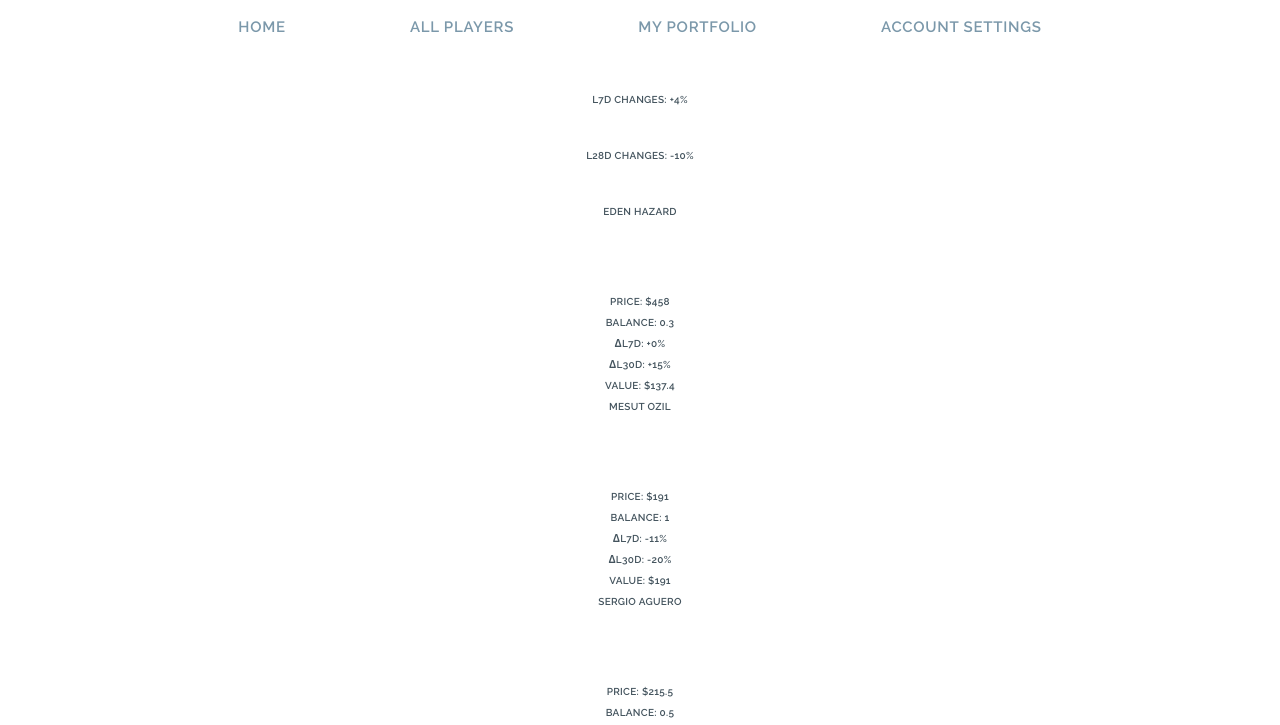
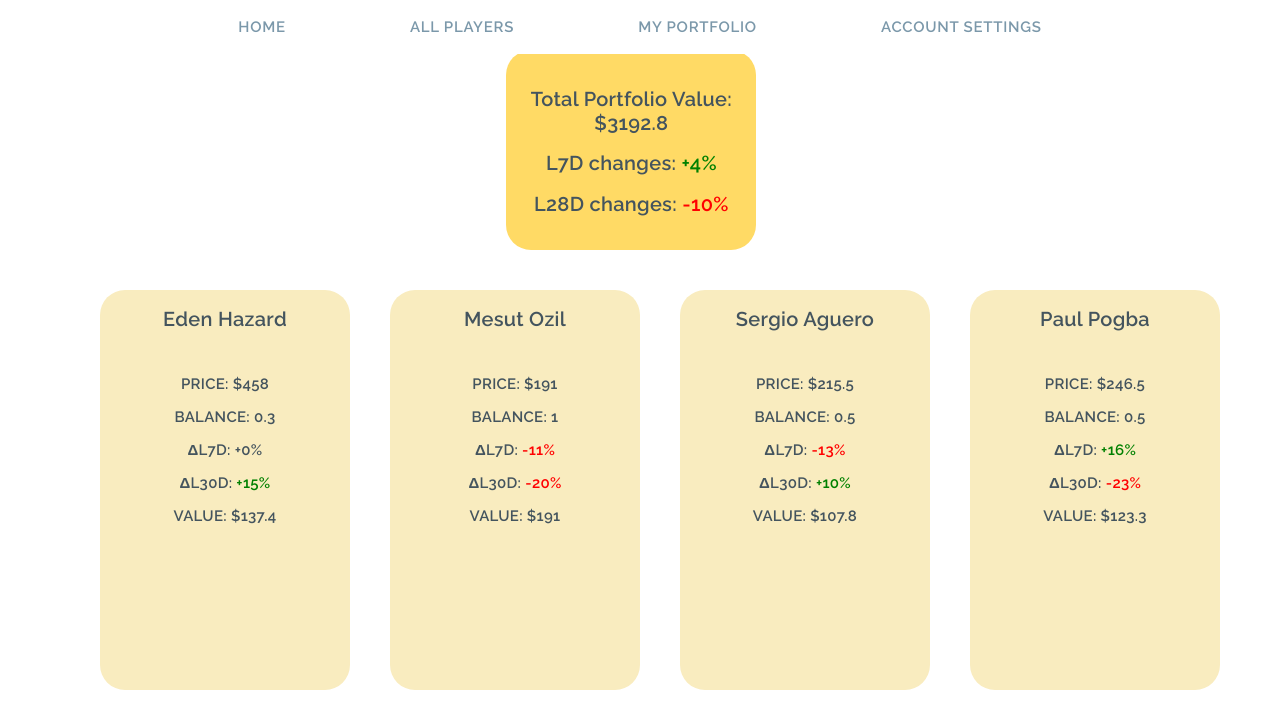
Before and after one commit to zealzou/crypto-football-trading, a plain HTML site: page player.html in a window 1280 px wide. Shown: the top 725 px of the page. Drawn offline with Linux system fonts and the light colour scheme.

Commit message:
Update style.css
102 revision

```diff
--- a/css/style.css
+++ b/css/style.css
@@ -4,6 +4,14 @@ Base Styles
 * {
 	box-sizing: border-box;
 }
+
+
+.profile{
+	margin-top: 0px;
+	border-top: 0px;
+	padding-top: 0px;
+}
+
 
 .top-sample{
 	display: flex;
@@ -12,6 +20,63 @@ Base Styles
 html {
 	font-size: 15px;
 }
+
+
+.portfolio{
+
+	display: flex;
+	flex-wrap: wrap;
+	margin-left: 80px;
+
+}
+
+#blackbox{
+    width:250px;
+    height:400px;
+    background:#f9ecbf;
+	border: 20px;
+	margin: 20px;
+	border-radius: 25px;
+
+
+
+}
+
+#summary{
+	padding-left: 38%
+}
+
+.summary{
+	padding-top: 20px;
+	width:250px;
+    height:200px;
+    background:#f9ecbf;
+	border: 20px;
+	margin: 20px;
+	border-radius: 25px;
+	background-color: #ffda65;
+/*	text-align: center;
+*/
+	border-left: 500px;
+
+}
+
+
+.up {
+	color: green;
+
+}
+
+.down{
+	color: red;
+}
+
+
+div {
+    display: block;
+}
+
+
 
 body {
 	font-family: 'Raleway', sans-serif;
@@ -61,15 +126,17 @@ h1 {
 }
 
 h2 {
-	margin-bottom: 5px;
+/*	margin-bottom: 5px;
 	margin-bottom: 3rem;
-	font-size: 10px;
+*/	font-size: 20px;
+	text-transform: none;
 }
 
 h3 {
+	margin-top: 10px;
 /*	margin-bottom: 5px;
 	margin-bottom: 3rem;*/
-	font-size: 10px;
+	font-size: 15px;
 }
 
 h4{
@@ -120,22 +187,24 @@ section {
 .wrap {
     margin: 2px solid black ;
 
-
 	/*max-width: 1000px;*/
 	display: flex;
     /*flex-wrap: wrap;*/
-	width: 100%;
+	width: 90%;
 	margin: 30px;
 	border: 30px;
+	margin-left: 70px;
 
 
 }
 
 .gallery {
-	border: 1px solid #60A2E4;
+	border: 0.5px;
 	margin: 10px;
 	padding: 10px;
 	-webkit-flex-wrap: wrap;
+	background-color: white;
+
 	/*color: transparent;*/
 
 
@@ -160,8 +229,8 @@ section {
 .col-1-3 {
 
 	width: 33%;
-	margin: 20px;
-	margin-left: 120px;
+	margin: 1px;
+	margin-left: 1px;
 	margin-top: 0px;
 
 
@@ -345,6 +414,7 @@ Footer
 footer {
 	background-color: #CDF3F6;
 	overflow: auto;
+	padding-bottom: 30px;
 }
 
 footer input {
@@ -354,6 +424,11 @@ footer input {
 	margin-right: 2rem;
 	border: 0;
 	text-align: center;
+}
+
+hr{
+background-color: #CDF3F6;
+
 }
 
 footer .wrap {
@@ -414,3 +489,12 @@ Media Queries
    	}
 
    }
+
+table {
+	padding-left: 180px;
+}
+thead{
+	vertical-align: middle;
+
+
+}
```
